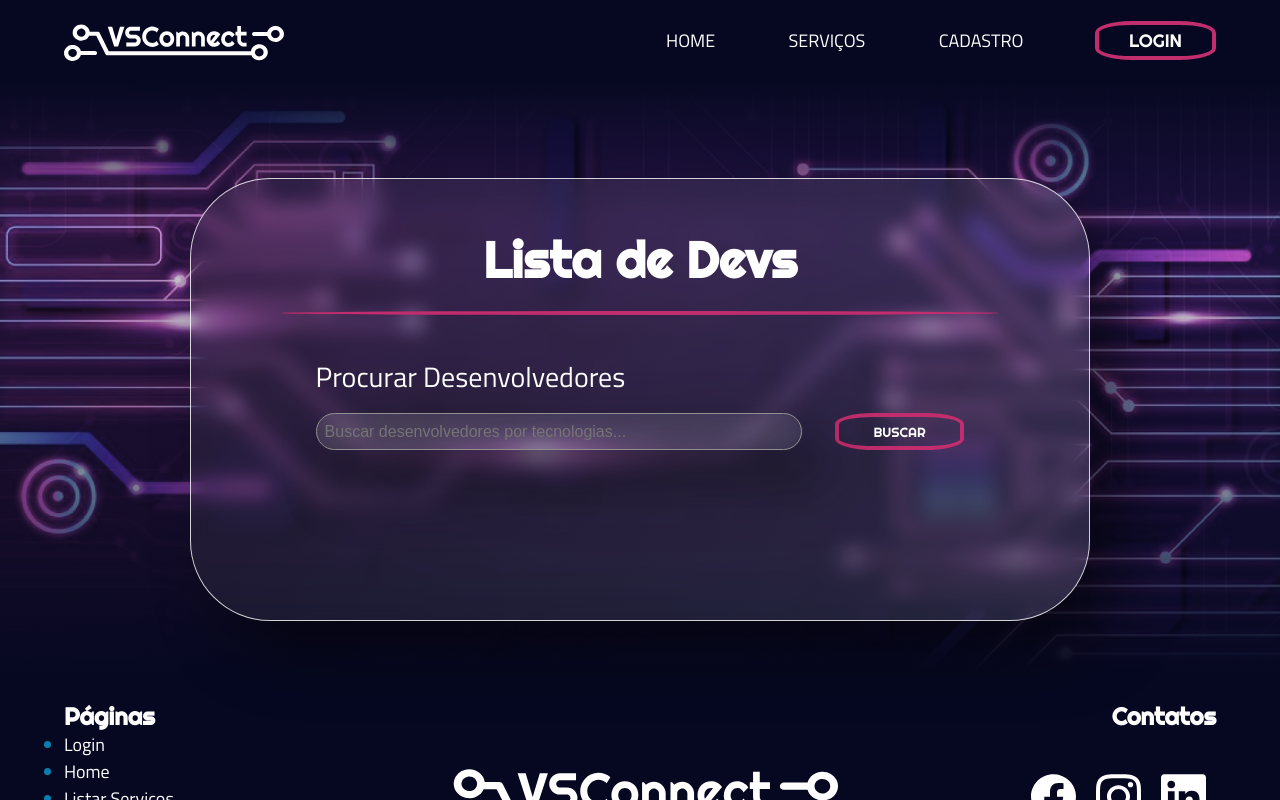
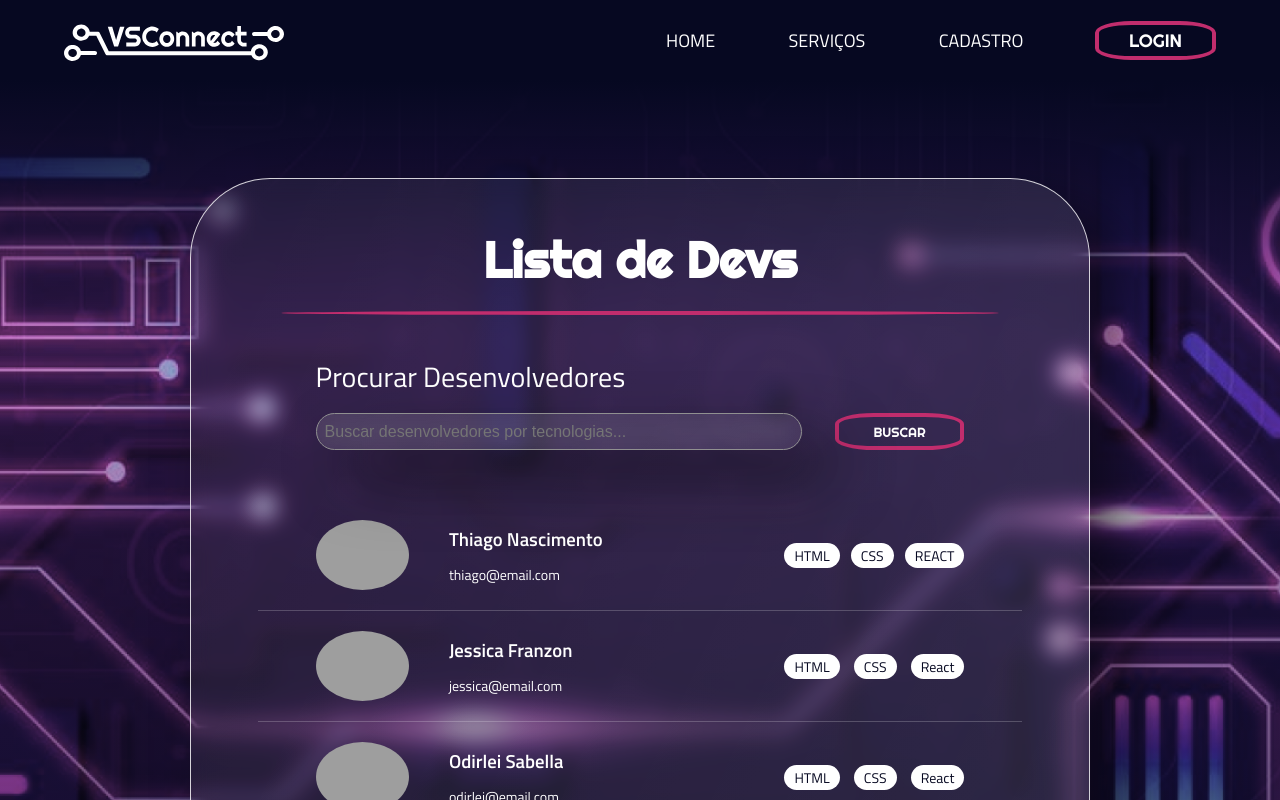
Before and after one commit to alexiamelhado18/vsconnect-react, a React (Vite) app in the folder vsconnect/: page /lista/devs in a window 1280 px wide. Shown: the top 800 px of the page. Built offline with nearby package versions, Linux system fonts and the light colour scheme; grey boxes are pictures that could not be loaded.

Commit message:
inclusão de funções que filtra por desenvolvedor pela skill digitada

```diff
--- a/vsconnect/src/pages/ListaDevs/index.tsx
+++ b/vsconnect/src/pages/ListaDevs/index.tsx
@@ -9,12 +9,13 @@ import { useState } from "react";
 
 function ListaDevs() {
 
+    //STATE DEVS
     const [devs, setDevs] = useState<any[]>([
         {
             img_perfil: "https://github.com/Thiago-Nascimento.png",
             nome: "Thiago Nascimento",
             email: "thiago@email.com",
-            skills: ["HTML", "CSS", "React"]
+            skills: ["HTML", "CSS", "REACT"]
         },
         {
             img_perfil: "https://github.com/JessicaSanto.png",
@@ -36,6 +37,35 @@ function ListaDevs() {
         }
     ]);
 
+    const [listaDevsFiltrados, setListaDevsFiltrados] = useState<any[]>(devs);
+
+    const [skillDigitado, setSkillDigitado] = useState<string>("");
+
+    //função onde pega o que o usuario digitou
+    function verificarCampoSkill(event: any) {
+        if (event.target.value === "") {
+            setListaDevsFiltrados(devs);
+        }
+        setSkillDigitado(event.target.value);
+    }
+
+    function buscarDevPorSkill(event: any) {
+        //não recarrega a pagina
+        event.preventDefault();
+
+        //filtrar devs pela skill digitada no campo buscar
+        const devsFiltrados = devs.filter((dev: any) => dev.skills.includes(skillDigitado.toLocaleUpperCase()));
+
+        if (devsFiltrados.length === 0) {
+            alert("Nenhum desenvolvedor(a) com essa skill :(")
+        } else {
+            //atribui valor de devs filtrado, ao state ListaDevsFiltrados
+            setListaDevsFiltrados(devsFiltrados);
+        }
+
+
+    }
+
     return (
         <>
             <main id="main_listadevs">
@@ -43,7 +73,7 @@ function ListaDevs() {
                     <div className="lista_devs_conteudo">
                         <h1>Lista de Devs</h1>
                         <hr />
-                        <form method="post">
+                        <form method="post" onSubmit={buscarDevPorSkill}>
                             <div className="wrapper_form">
                                 <label htmlFor="busca">Procurar desenvolvedores</label>
                                 <div className="campo-label">
@@ -52,6 +82,8 @@ function ListaDevs() {
                                         name="campo-busca"
                                         id="busca"
                                         placeholder="Buscar desenvolvedores por tecnologias..."
+                                        autoComplete="off"
+                                        onChange={verificarCampoSkill}
                                     />
                                     <button type="submit">Buscar</button>
                                 </div>
@@ -59,7 +91,18 @@ function ListaDevs() {
                         </form>
                         <div className="wrapper_lista">
                             <ul>
-
+                                {
+                                    listaDevsFiltrados.map((dev: any, indice: number) => {
+                                        return <li key={indice}>
+                                            <CardDev
+                                                foto={dev.img_perfil}
+                                                nome={dev.nome}
+                                                email={dev.email}
+                                                listaTechs={dev.skills}
+                                            />
+                                        </li>
+                                    })
+                                }
                             </ul>
                         </div>
                     </div>
```
